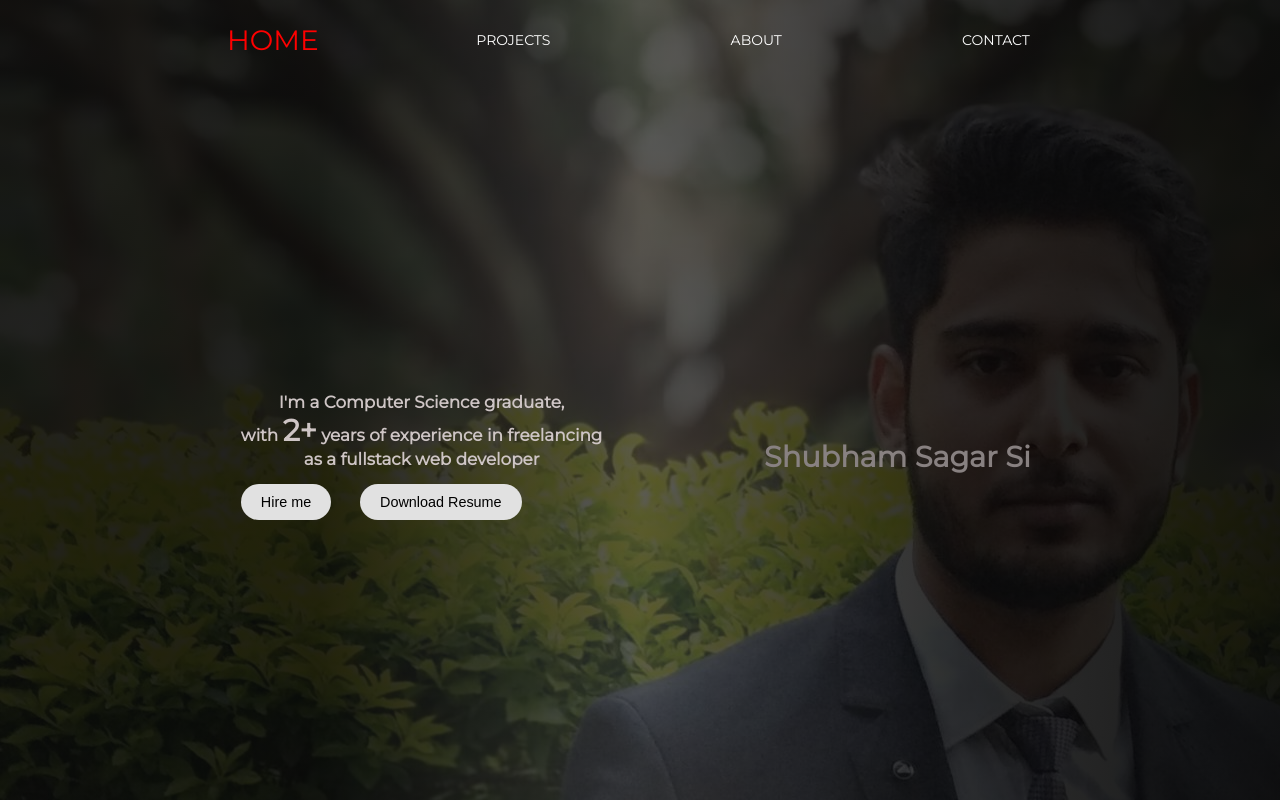
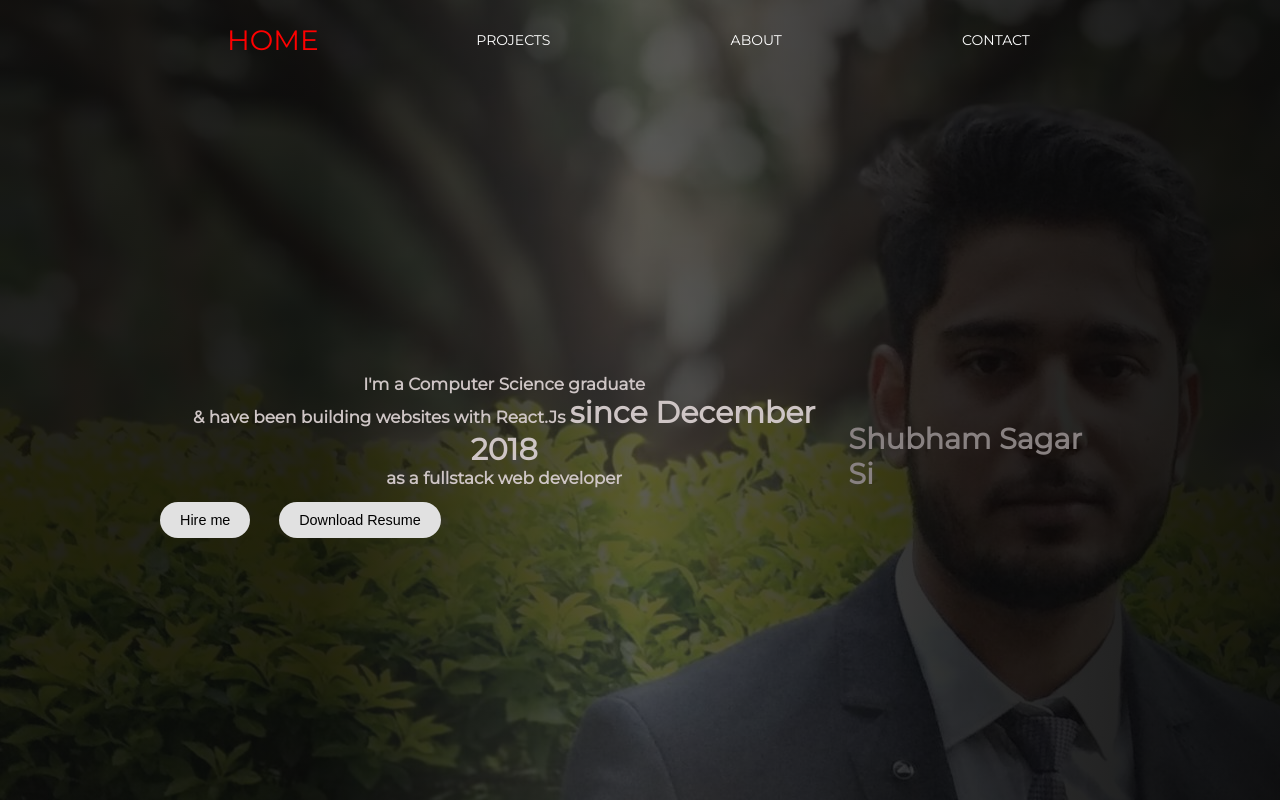
Before and after one commit to shubhamsagarsingh/portfolio, a React (Create React App) app: page / in a window 1280 px wide. Built offline with nearby package versions, Linux system fonts and the light colour scheme.

Commit message:
Update Home.js

```diff
--- a/src/pages/Home/Home.js
+++ b/src/pages/Home/Home.js
@@ -12,8 +12,8 @@ const Home = () => {
             <div className='b-Home o-responsiveBlock'>
                 <div className='e-Home__container o-flex'>
                     <div className='e-Home__left'>
-                        <h3>I'm a Computer Science graduate,</h3>
-                        <h3>with <span>2+</span> years of experience in freelancing</h3>
+                        <h3>I'm a Computer Science graduate</h3>
+                        <h3>& have been building websites with React.Js <span>since December 2018</span> </h3>
                         <h3>as a fullstack web developer</h3>
                         <div className='e-Home__buttons o-flex'>
                             <NavLink to='/contact'><button className='e-Home__button' >Hire me</button></NavLink>
```
